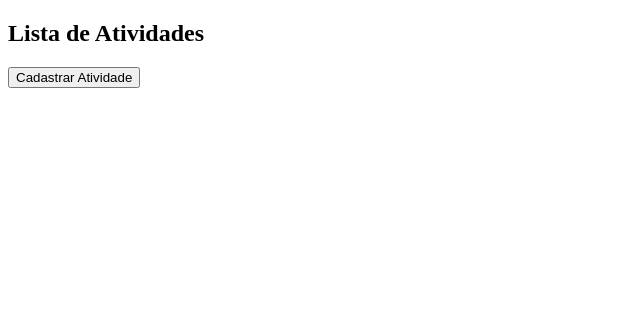
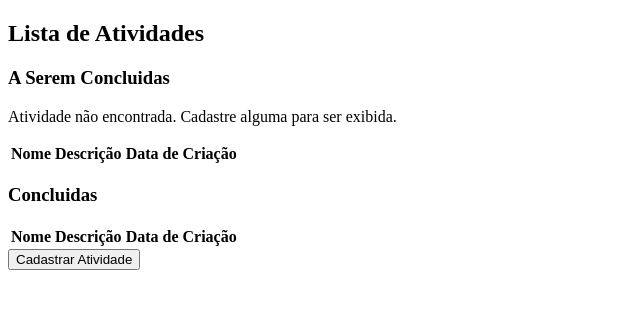
Before and after one commit to Flagmat/Lista-de-Atividades, a PHP site: page / in a window 1280 px wide. Shown: the top 309 px of the page, without its empty margins (0-640 px from the left). Run offline with PHP 8.4, Linux system fonts and the light colour scheme; tables that the repository leaves empty or names only in its code hold one stand-in row (values such as "Sample post"); lists and menus that the app fills with data are empty.

Commit message:
exibição de atividades

```diff
--- a/index.php
+++ b/index.php
@@ -14,7 +14,59 @@
         <h1>Lista de Atividades</h1>
 
         <div id="atividades">
+            <h3>A Serem Concluidas</h3>
+            <?php
+                $sql = $conexao->prepare("SELECT nome,descricao,data_criacao FROM atividades WHERE status = 's'");
+                $sql->execute();
+                $atividades = $sql->fetchAll(PDO::FETCH_ASSOC);
+            ?>
 
+                <table>
+                    <th>Nome</th>
+                    <th>Descrição</th>
+                    <th>Data de Criação</th>
+            <?php
+                if(count($atividades) > 0 ){
+                    foreach($atividades as $dados){ ?>
+                        <tr>
+                            <td><?php echo $dados['nome'];?></td>
+                            <td><?php echo $dados['descricao'];?></td>
+                            <td><?php echo $dados['data_criacao'];?></td>
+                            <td><input type="checkbox" name="status" ></td>
+                        </tr>
+            <?php
+                    }
+                }
+                else{
+                    echo "<p>Atividade não encontrada. Cadastre alguma para ser exibida.</p>";
+                } ?>
+                </table>
+        </div>
+
+        <div id="atv_completas">
+            <h3>Concluidas</h3>
+            <?php
+                $sql = $conexao->prepare("SELECT nome,descricao,data_criacao FROM atividades WHERE status = 'f'");
+                $sql->execute();
+                $atividades = $sql->fetchAll(PDO::FETCH_ASSOC);
+            ?>
+                <table>
+                    <th>Nome</th>
+                    <th>Descrição</th>
+                    <th>Data de Criação</th>
+            <?php
+                if(count($atividades) > 0 ){
+                    foreach($atividades as $dados){ ?>
+                        <tr>
+                            <td><?php echo $dados['nome'];?></td>
+                            <td><?php echo $dados['descricao'];?></td>
+                            <td><?php echo $dados['data_criacao'];?></td>
+                            <td><input type="checkbox" name="status" ></td>
+                        </tr>
+            <?php
+                    }
+                } ?>
+                </table>
         </div>
 
         <button type="button" onclick="window.location.href='cadastra_atv.php'">Cadastrar Atividade</button>
```
